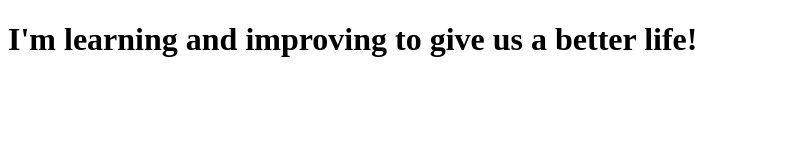
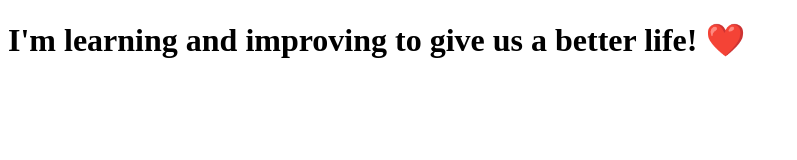
Before and after one commit to tapiarafael/tabnews-clone, a Next.js app: page / in a window 1280 px wide. Shown: the top 160 px of the page, without its empty margins (0-797 px from the left). Built offline with nearby package versions, Linux system fonts and the light colour scheme.

Commit message:
change text

```diff
--- a/pages/index.js
+++ b/pages/index.js
@@ -1,5 +1,5 @@
 function Home() {
-  return <h1>I'm learning and improving to give us a better life!</h1>
+  return <h1>I'm learning and improving to give us a better life! ❤️</h1>
 }
 
 export default Home;
```
